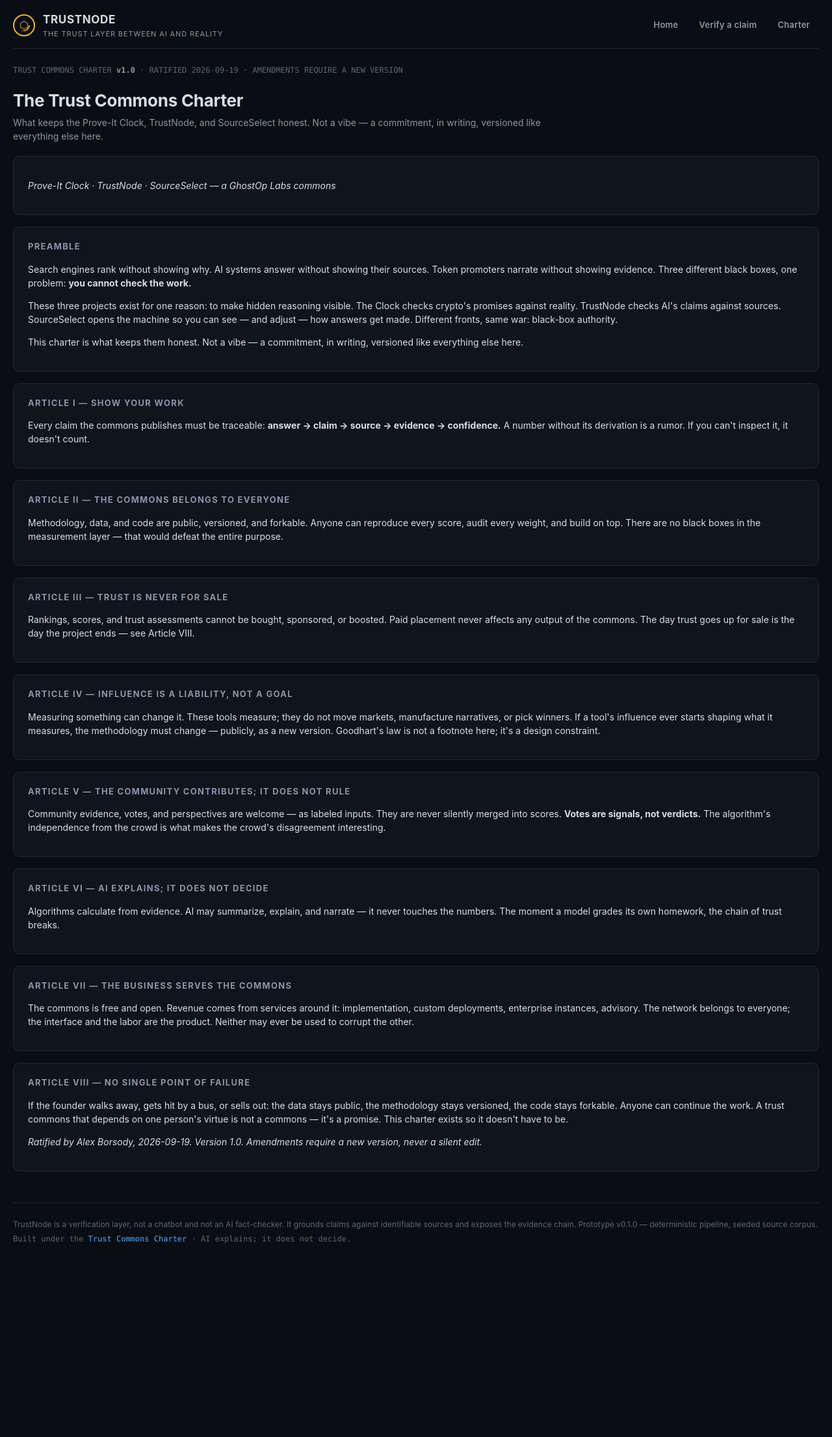
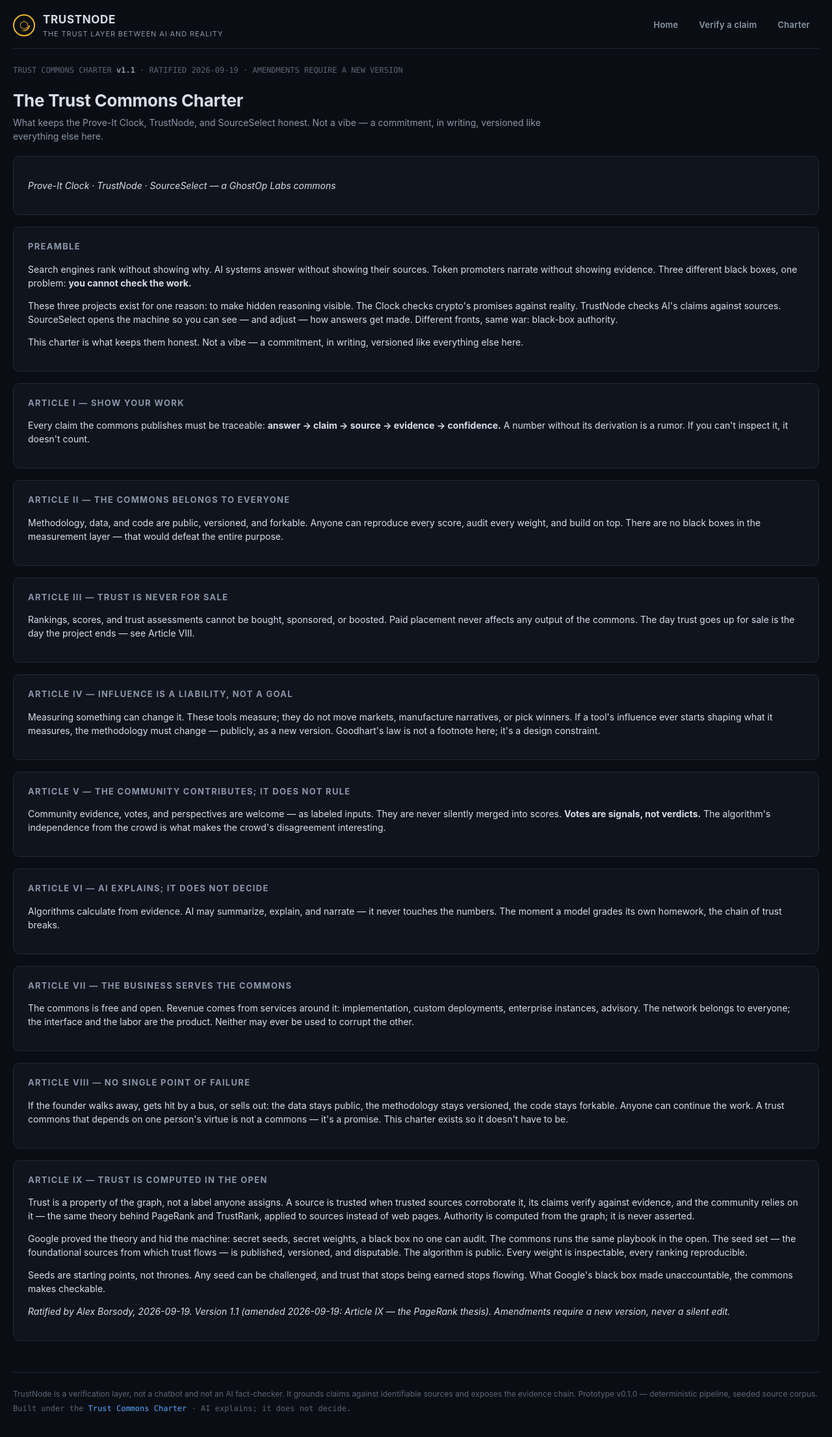
Before and after one commit to AlexBorsody/trustnode, a Next.js app in the folder app/: page /charter in a window 1280 px wide. Shown: the top 2212 px of the page at 65% size. Before the commit the page ends 2000 px from the top, so only its background shows below. Built offline with nearby package versions, Linux system fonts and the light colour scheme.

Commit message:
charter page v1.1: Article IX

```diff
--- a/app/src/app/charter/page.tsx
+++ b/app/src/app/charter/page.tsx
@@ -4,7 +4,7 @@
   return (
     <>
       <div className="meta-line">
-        TRUST COMMONS CHARTER <b>v1.0</b> · RATIFIED 2026-09-19 · AMENDMENTS REQUIRE A NEW VERSION
+        TRUST COMMONS CHARTER <b>v1.1</b> · RATIFIED 2026-09-19 · AMENDMENTS REQUIRE A NEW VERSION
       </div>
       <h1 className="page-title">The Trust Commons Charter</h1>
       <p className="page-sub">
@@ -51,7 +51,13 @@
       <div className="panel">
       <h2>Article VIII — No single point of failure</h2>
       <p>If the founder walks away, gets hit by a bus, or sells out: the data stays public, the methodology stays versioned, the code stays forkable. Anyone can continue the work. A trust commons that depends on one person&#x27;s virtue is not a commons — it&#x27;s a promise. This charter exists so it doesn&#x27;t have to be.</p>
-      <p><i>Ratified by Alex Borsody, 2026-09-19. Version 1.0. Amendments require a new version, never a silent edit.</i></p>
+      </div>
+      <div className="panel">
+      <h2>Article IX — Trust is computed in the open</h2>
+      <p>Trust is a property of the graph, not a label anyone assigns. A source is trusted when trusted sources corroborate it, its claims verify against evidence, and the community relies on it — the same theory behind PageRank and TrustRank, applied to sources instead of web pages. Authority is computed from the graph; it is never asserted.</p>
+      <p>Google proved the theory and hid the machine: secret seeds, secret weights, a black box no one can audit. The commons runs the same playbook in the open. The seed set — the foundational sources from which trust flows — is published, versioned, and disputable. The algorithm is public. Every weight is inspectable, every ranking reproducible.</p>
+      <p>Seeds are starting points, not thrones. Any seed can be challenged, and trust that stops being earned stops flowing. What Google&#x27;s black box made unaccountable, the commons makes checkable.</p>
+      <p><i>Ratified by Alex Borsody, 2026-09-19. Version 1.1 (amended 2026-09-19: Article IX — the PageRank thesis). Amendments require a new version, never a silent edit.</i></p>
       </div>
     </>
   );
```
